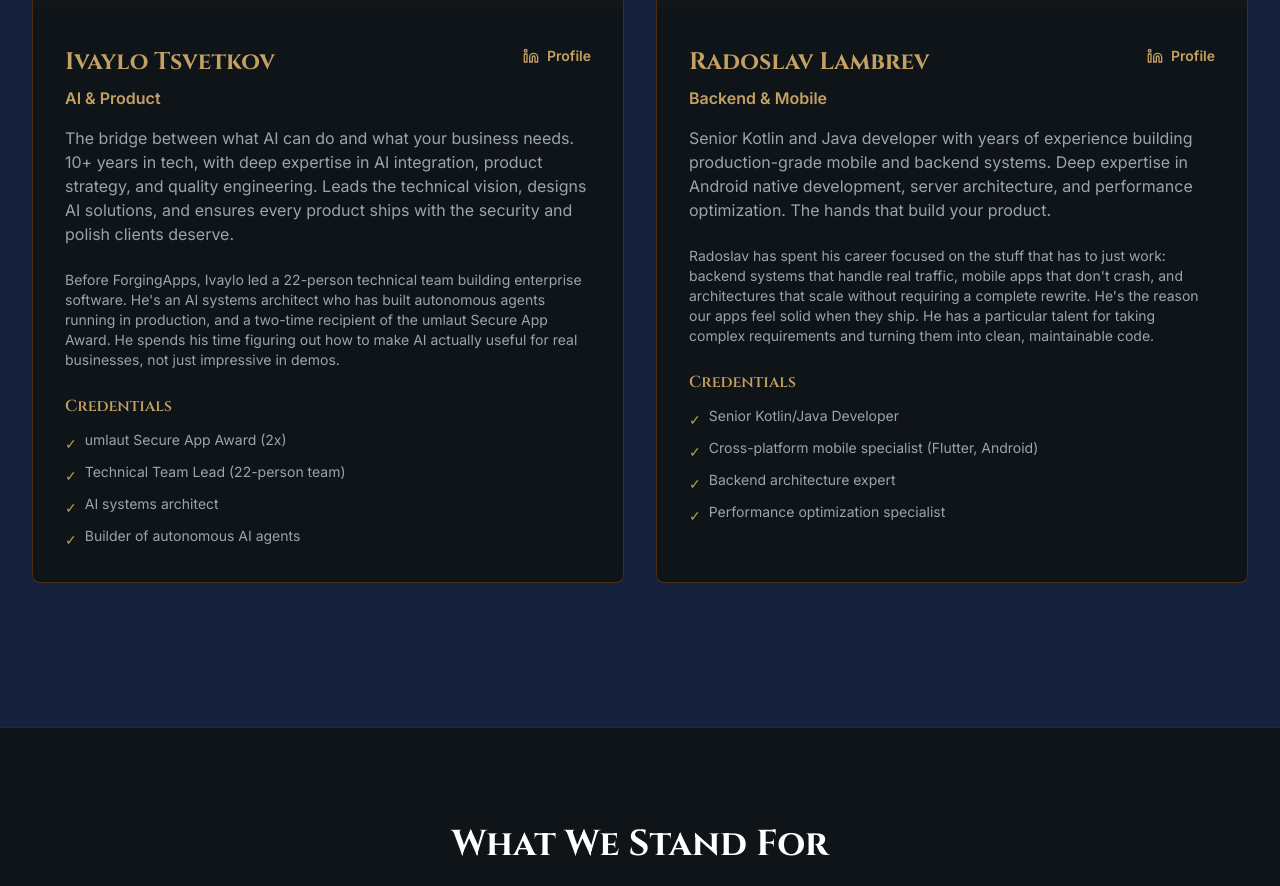
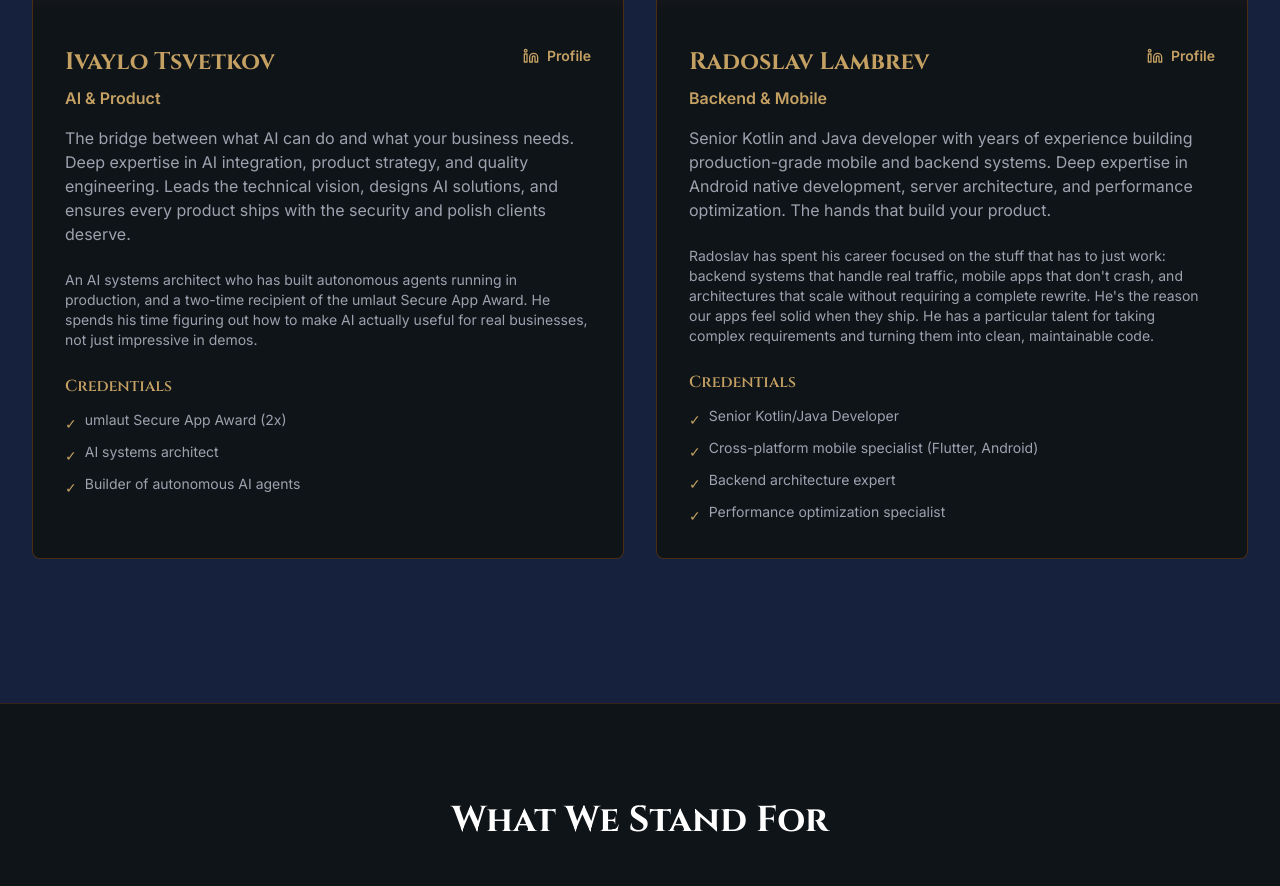
Before and after one commit to itsvetkov1/forgingapps-website, a Next.js app: page /about in a window 1280 px wide. Shown: the part 1240-2126 px from the top of the page. Built offline with nearby package versions, Linux system fonts and the light colour scheme.

Commit message:
fix: remove inaccurate experience claims and career details from about page

```diff
--- a/app/about/page.tsx
+++ b/app/about/page.tsx
@@ -90,10 +90,10 @@ export default function About() {
                 </div>
                 <p className="text-forge-gold font-semibold mb-4">AI & Product</p>
                 <p className="text-gray-400 mb-6">
-                  The bridge between what AI can do and what your business needs. 10+ years in tech, with deep expertise in AI integration, product strategy, and quality engineering. Leads the technical vision, designs AI solutions, and ensures every product ships with the security and polish clients deserve.
+                  The bridge between what AI can do and what your business needs. Deep expertise in AI integration, product strategy, and quality engineering. Leads the technical vision, designs AI solutions, and ensures every product ships with the security and polish clients deserve.
                 </p>
                 <p className="text-gray-400 mb-6 text-sm">
-                  Before ForgingApps, Ivaylo led a 22-person technical team building enterprise software. He's an AI systems architect who has built autonomous agents running in production, and a two-time recipient of the umlaut Secure App Award. He spends his time figuring out how to make AI actually useful for real businesses, not just impressive in demos.
+                  An AI systems architect who has built autonomous agents running in production, and a two-time recipient of the umlaut Secure App Award. He spends his time figuring out how to make AI actually useful for real businesses, not just impressive in demos.
                 </p>
                 <div>
                   <h3 className="font-semibold text-forge-gold mb-3">Credentials</h3>
@@ -101,10 +101,6 @@ export default function About() {
                     <li className="flex items-start gap-2">
                       <span className="text-forge-gold mt-1 flex-shrink-0">✓</span>
                       <span>umlaut Secure App Award (2x)</span>
-                    </li>
-                    <li className="flex items-start gap-2">
-                      <span className="text-forge-gold mt-1 flex-shrink-0">✓</span>
-                      <span>Technical Team Lead (22-person team)</span>
                     </li>
                     <li className="flex items-start gap-2">
                       <span className="text-forge-gold mt-1 flex-shrink-0">✓</span>
```
